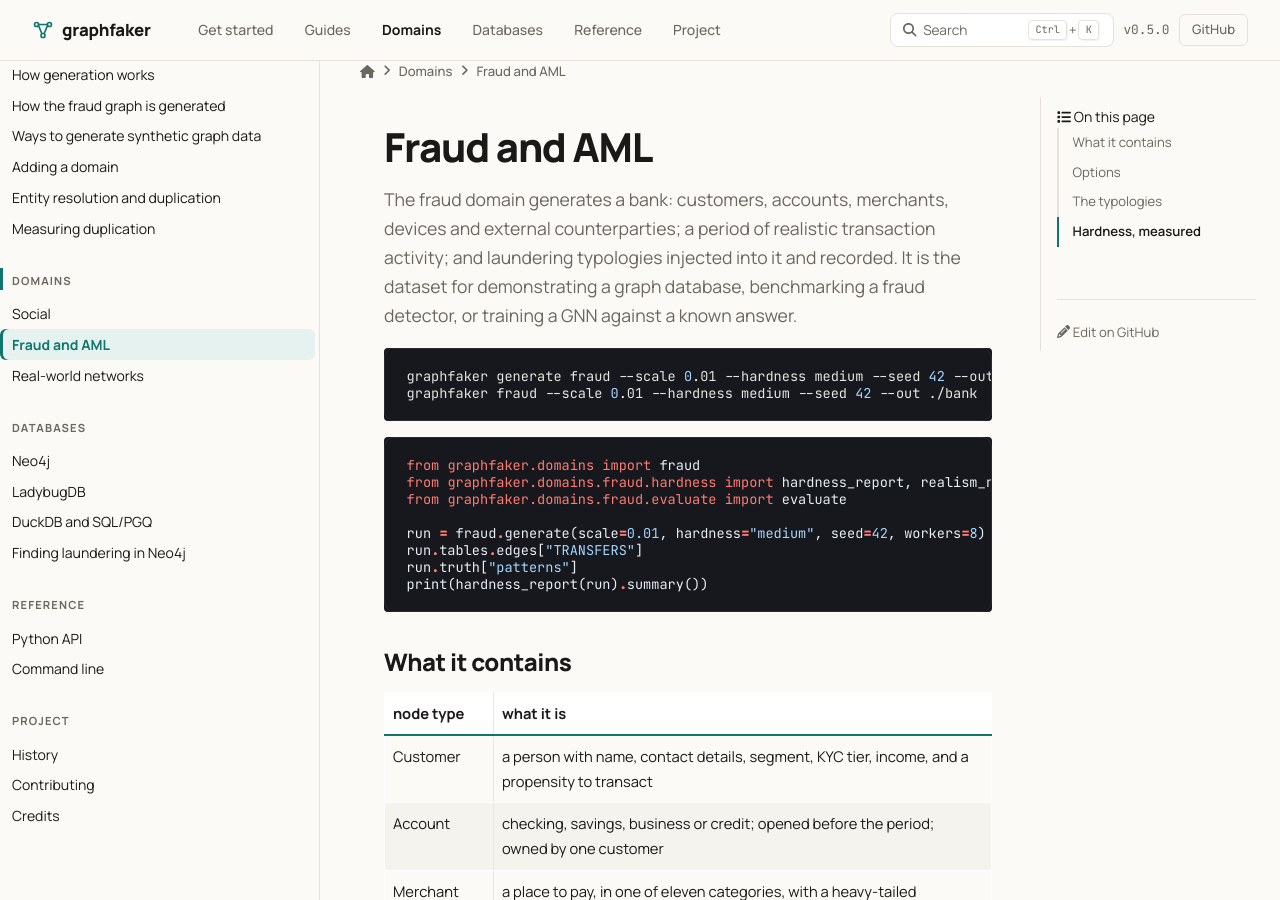
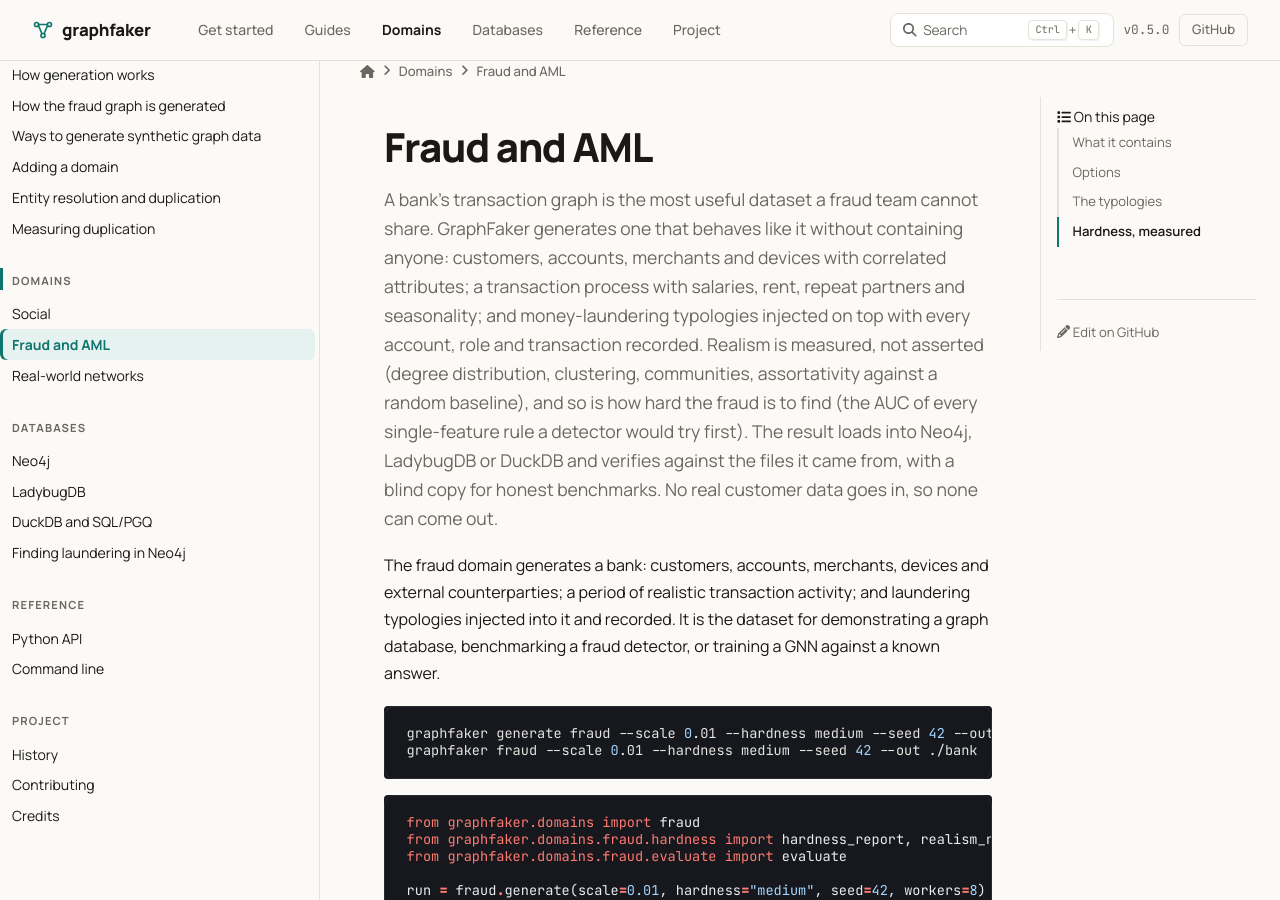
Before and after one commit to graphgeeks-lab/graphfaker, a Sphinx documentation site: the page built from docs/domains/fraud.md, in a window 1280 px wide and 900 px high. Built offline with Sphinx 7.4.7 and the PyData theme 0.15.4, drawn with Linux system fonts in a browser that asks for light colours; pages that are not in the unit, such as notebooks, are missing from menus; some of the changed text lies outside the part shown.

Commit message:
doc: about fraud network and graph

```diff
--- a/docs/domains/fraud.md
+++ b/docs/domains/fraud.md
@@ -1,4 +1,6 @@
 # Fraud and AML
+
+A bank's transaction graph is the most useful dataset a fraud team cannot share. GraphFaker generates one that behaves like it without containing anyone: customers, accounts, merchants and devices with correlated attributes; a transaction process with salaries, rent, repeat partners and seasonality; and money-laundering typologies injected on top with every account, role and transaction recorded. Realism is measured, not asserted (degree distribution, clustering, communities, assortativity against a random baseline), and so is how hard the fraud is to find (the AUC of every single-feature rule a detector would try first). The result loads into Neo4j, LadybugDB or DuckDB and verifies against the files it came from, with a blind copy for honest benchmarks. No real customer data goes in, so none can come out.
 
 The fraud domain generates a bank: customers, accounts, merchants, devices and external counterparties; a period of realistic transaction activity; and laundering typologies injected into it and recorded. It is the dataset for demonstrating a graph database, benchmarking a fraud detector, or training a GNN against a known answer.
 
@@ -51,4 +53,4 @@ Every pattern is recorded in `truth/patterns` (typology, accounts, roles, transa
 
 `hardness_report` scores every single feature a simple rule might threshold on (amount, round amounts, proximity to the threshold, degree, pass-through, burstiness, account age) by the AUC it achieves against the truth. On a 20K-account run the transaction `amount` AUC falls from 0.94 at `low` to 0.62 at `high`; degree remains the signal that survives. `evaluate` scores flagged accounts and transactions at account, transaction and pattern level, the way gen-fraud-graph's evaluator does.
 
-The full method, step by step, is in [How the fraud graph is generated](../fraud-generation.md). To put the result in a database with the truth alongside, see [Neo4j](../neo4j.md), [LadybugDB](../ladybug.md) and [DuckDB](../duckdb.md).
+The scale convention, the evaluator's three levels and the compatible output layout come from Santander's [gen-fraud-graph](https://github.com/SantanderAI/gen-fraud-graph), so the two generators' datasets are comparable; the first seven typologies follow AMLworld. The full method, step by step, is in [How the fraud graph is generated](../fraud-generation.md). To put the result in a database with the truth alongside, see [Neo4j](../neo4j.md), [LadybugDB](../ladybug.md) and [DuckDB](../duckdb.md).
```
Also changed, not shown: README.md (+10 -1 lines), 1 other file.
